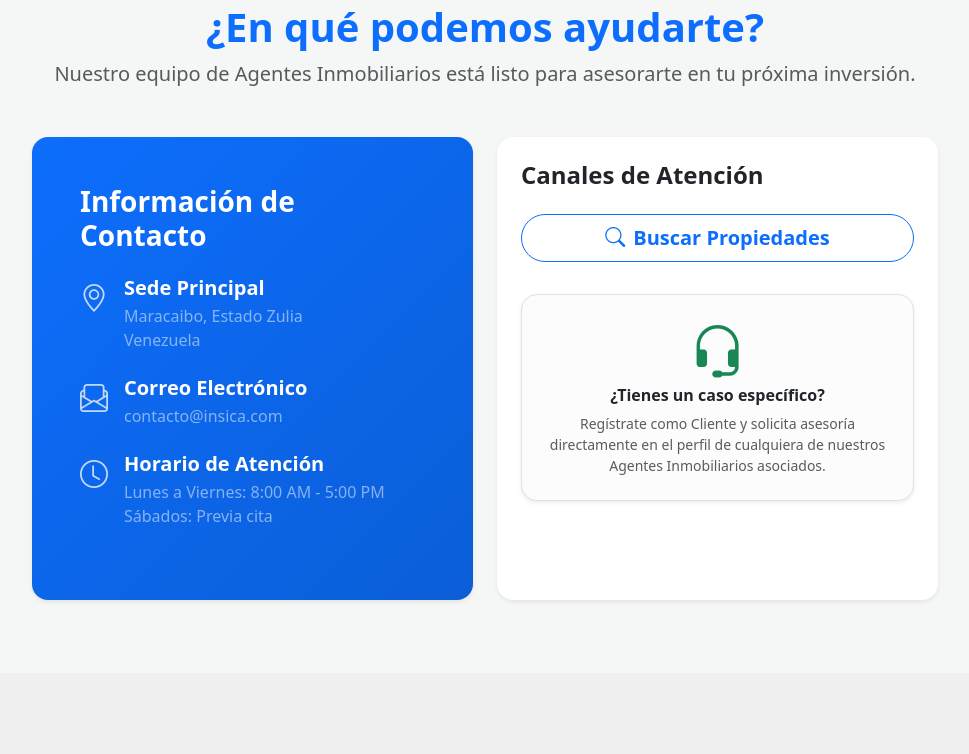
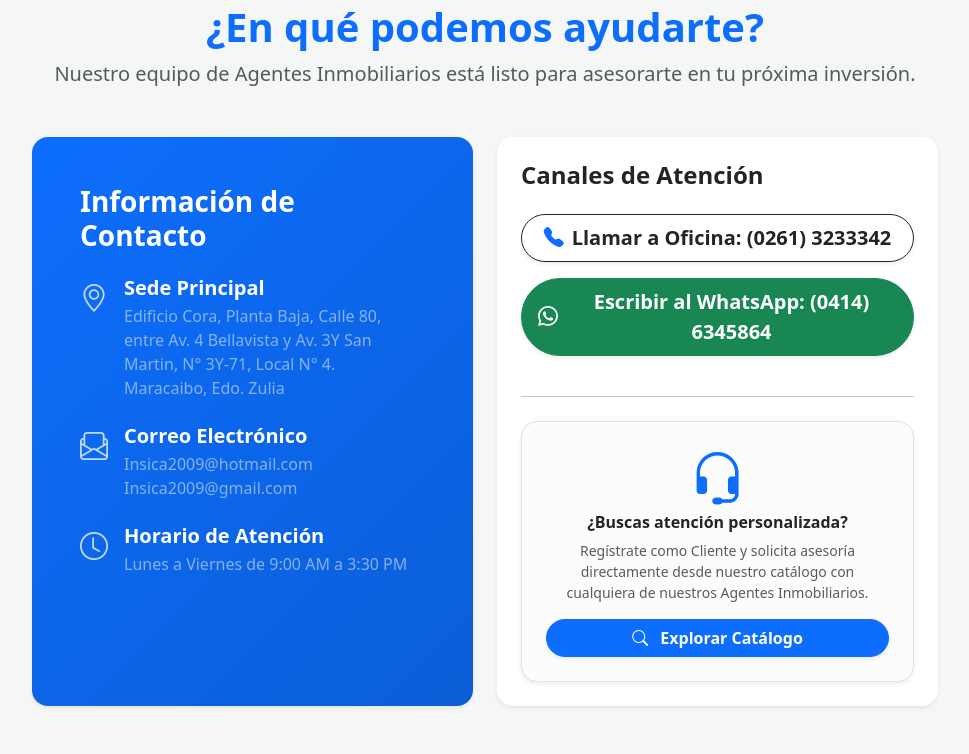
Before and after one commit to YainderJ/Insica-sistema-inmobiliario, a Flask app: page /inmuebles/contacto in a window 1280 px wide. Shown: the part 127-881 px from the top of the page, without its empty margins (155-1124 px from the left). Before the commit the page ends 727 px from the top, so only its background shows below. Run offline with Flask 3, Linux system fonts and the light colour scheme.

Commit message:
ultimos detalles contacto nosotros..

```diff
--- a/app/templates/dashboard/contacto.html
+++ b/app/templates/dashboard/contacto.html
@@ -9,7 +9,9 @@
     </div>
 
     <div class="row g-4 justify-content-center">
-        <!-- Tarjeta de Información -->
+        <!-- ========================================== -->
+        <!-- COLUMNA IZQUIERDA: INFORMACIÓN CORPORATIVA -->
+        <!-- ========================================== -->
         <div class="col-lg-5">
             <div class="card border-0 shadow-sm rounded-4 h-100 bg-primary text-white p-5" style="background: linear-gradient(135deg, #0d6efd, #0b5ed7);">
                 <h3 class="fw-bold mb-4">Información de Contacto</h3>
@@ -18,7 +20,7 @@
                     <i class="bi bi-geo-alt fs-3 me-3 opacity-75"></i>
                     <div>
                         <h5 class="fw-bold mb-1">Sede Principal</h5>
-                        <p class="mb-0 text-white-50">Maracaibo, Estado Zulia<br>Venezuela</p>
+                        <p class="mb-0 text-white-50">Edificio Cora, Planta Baja, Calle 80, entre Av. 4 Bellavista y Av. 3Y San Martin, N° 3Y-71, Local N° 4.<br>Maracaibo, Edo. Zulia</p>
                     </div>
                 </div>
 
@@ -26,7 +28,8 @@
                     <i class="bi bi-envelope-paper fs-3 me-3 opacity-75"></i>
                     <div>
                         <h5 class="fw-bold mb-1">Correo Electrónico</h5>
-                        <p class="mb-0 text-white-50">contacto@insica.com</p>
+                        <p class="mb-0 text-white-50">Insica2009@hotmail.com</p>
+                        <p class="mb-0 text-white-50">Insica2009@gmail.com</p>
                     </div>
                 </div>
 
@@ -34,25 +37,40 @@
                     <i class="bi bi-clock fs-3 me-3 opacity-75"></i>
                     <div>
                         <h5 class="fw-bold mb-1">Horario de Atención</h5>
-                        <p class="mb-0 text-white-50">Lunes a Viernes: 8:00 AM - 5:00 PM<br>Sábados: Previa cita</p>
+                        <p class="mb-0 text-white-50">Lunes a Viernes de 9:00 AM a 3:30 PM</p>
                     </div>
                 </div>
             </div>
         </div>
 
-        <!-- Opciones Rápidas -->
+        <!-- ========================================== -->
+        <!-- COLUMNA DERECHA: CANALES DE ATENCIÓN (INTERACTIVOS) -->
+        <!-- ========================================== -->
         <div class="col-lg-5">
             <div class="card border-0 shadow-sm rounded-4 h-100 p-4">
                 <h4 class="fw-bold text-dark mb-4">Canales de Atención</h4>
 
-                <a href="{{ url_for('inmuebles.catalogo') }}" class="btn btn-outline-primary btn-lg w-100 rounded-pill fw-bold mb-3 d-flex align-items-center justify-content-center">
-                    <i class="bi bi-search me-2"></i> Buscar Propiedades
+                <!-- Enlace dinámico para llamada telefónica clásica -->
+                <a href="tel:+582613233342" class="btn btn-outline-dark btn-lg w-100 rounded-pill fw-bold mb-3 d-flex align-items-center justify-content-center shadow-sm">
+                    <i class="bi bi-telephone-fill me-2 text-primary"></i> Llamar a Oficina: (0261) 3233342
                 </a>
 
-                <div class="alert alert-light border shadow-sm rounded-4 text-center p-4 mt-3">
-                    <i class="bi bi-headset display-4 text-success mb-3"></i>
-                    <h6 class="fw-bold text-dark">¿Tienes un caso específico?</h6>
-                    <p class="small text-muted mb-0">Regístrate como Cliente y solicita asesoría directamente en el perfil de cualquiera de nuestros Agentes Inmobiliarios asociados.</p>
+                <!-- Enlace dinámico directo a la API de WhatsApp -->
+                <a href="https://wa.me/584146345864" target="_blank" class="btn btn-success btn-lg w-100 rounded-pill fw-bold mb-4 d-flex align-items-center justify-content-center shadow-sm">
+                    <i class="bi bi-whatsapp me-2"></i> Escribir al WhatsApp: (0414) 6345864
+                </a>
+
+                <hr class="opacity-25 mb-4">
+
+                <!-- Redirección al Flujo Transaccional del CRM -->
+                <div class="alert alert-light border shadow-sm rounded-4 text-center p-4 mb-0">
+                    <i class="bi bi-headset display-4 text-primary mb-3"></i>
+                    <h6 class="fw-bold text-dark">¿Buscas atención personalizada?</h6>
+                    <p class="small text-muted mb-3">Regístrate como Cliente y solicita asesoría directamente desde nuestro catálogo con cualquiera de nuestros Agentes Inmobiliarios.</p>
+
+                    <a href="{{ url_for('inmuebles.catalogo') }}" class="btn btn-primary rounded-pill fw-bold px-4 w-100 shadow-sm">
+                        <i class="bi bi-search me-2"></i> Explorar Catálogo
+                    </a>
                 </div>
             </div>
         </div>
--- a/app/templates/dashboard/nosotros.html
+++ b/app/templates/dashboard/nosotros.html
@@ -6,7 +6,7 @@
     <div class="row align-items-center mb-5">
         <div class="col-lg-6">
             <h1 class="fw-bold text-primary mb-3">Transformamos la experiencia inmobiliaria</h1>
-            <p class="text-muted fs-5">En <strong>INSICA</strong> (Sistema Inteligente de Gestión y Optimización de Operaciones), no solo conectamos propiedades con personas; digitalizamos y agilizamos cada paso del proceso para garantizar transacciones seguras, rápidas y transparentes.</p>
+            <p class="text-muted fs-5">En <strong>INSICA</strong>  no solo conectamos propiedades con personas; digitalizamos y agilizamos cada paso del proceso para garantizar transacciones seguras, rápidas y transparentes.</p>
             <p class="text-muted fs-5">Nacimos con la visión de modernizar el sector de bienes raíces en Venezuela, dotando a nuestros Agentes Inmobiliarios de herramientas de vanguardia y ofreciendo a nuestros clientes un catálogo digital de primer nivel.</p>
         </div>
         <div class="col-lg-6 mt-4 mt-lg-0 text-center">
```
